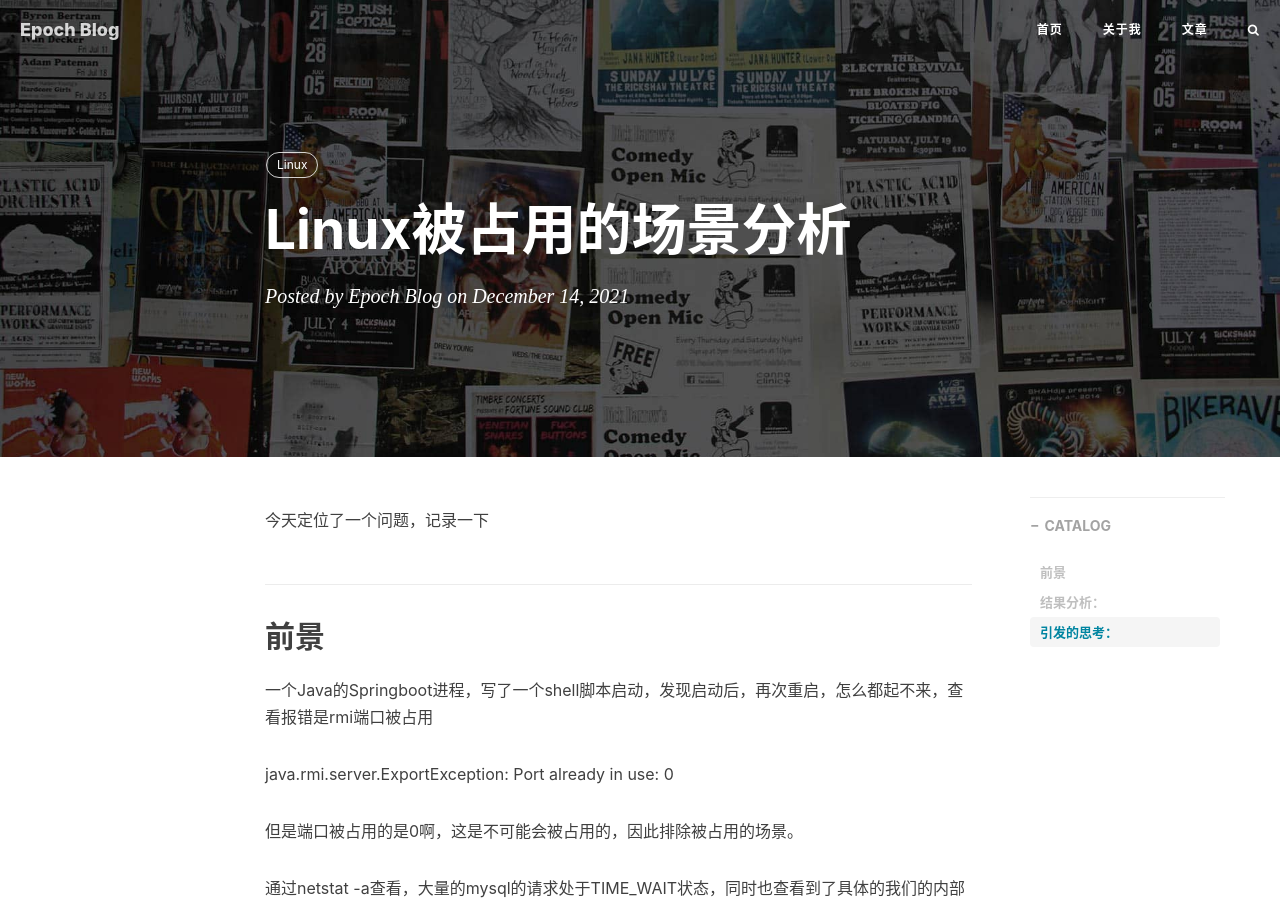
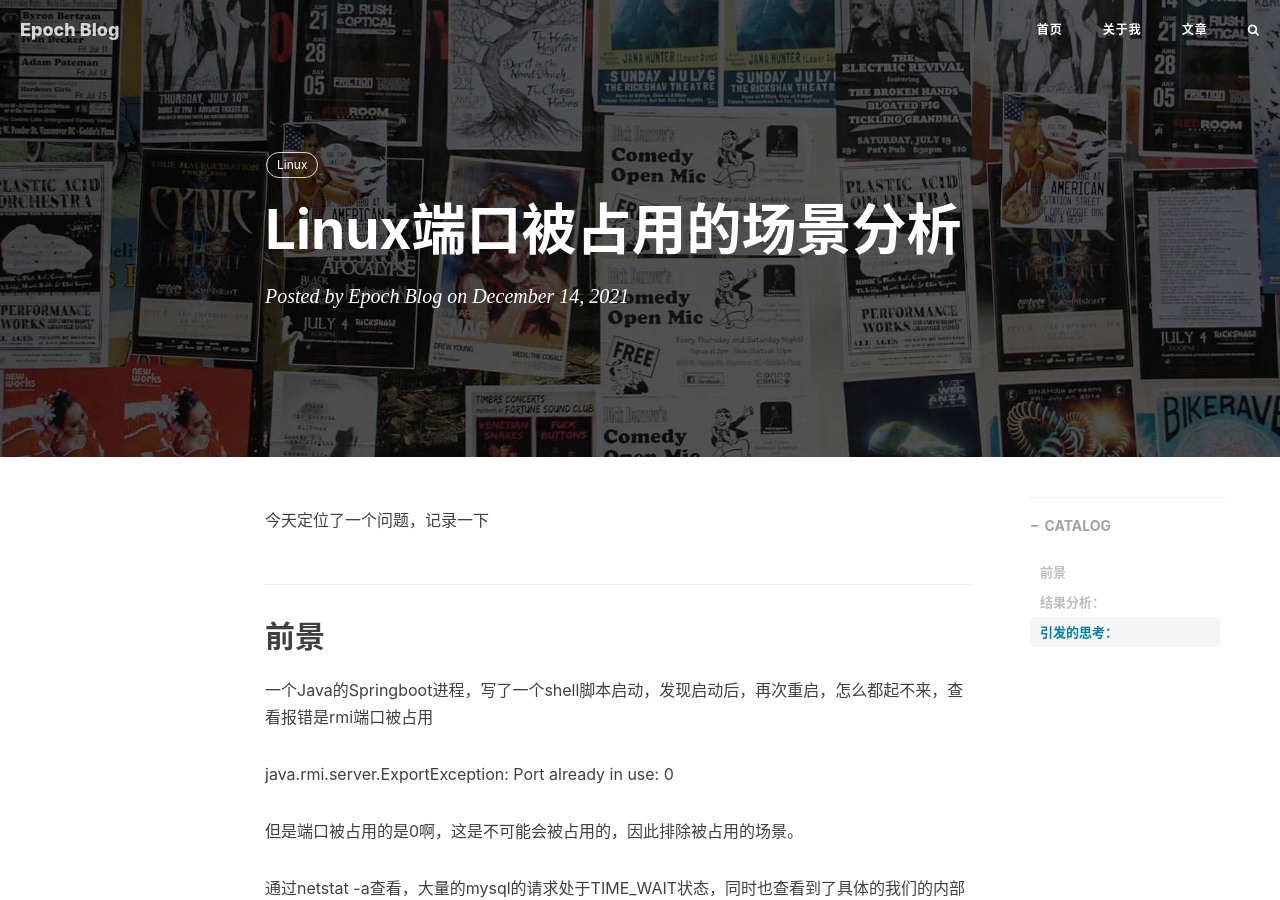
Before and after one commit to zhangqinglei1/zhangqinglei1.github.io, a Jekyll site: the page built from _posts/2021-12-14-Linux端口被占用的场景分析.md, in a window 1280 px wide and 900 px high. Built offline with Jekyll 4.4.1, drawn with Linux system fonts in a browser that asks for light colours; nearby versions of some CDN libraries; comment, search, counter and statistics services are not loaded.

Commit message:
修改名称

```diff
--- a/_posts/2021-12-14-Linux被占用的场景分析.md
+++ b/_posts/2021-12-14-Linux端口被占用的场景分析.md
@@ -1,10 +1,10 @@
 ---
 layout: post
-title:  "Linux被占用的场景分析"
+title:  "Linux端口被占用的场景分析"
 date:   2021-12-14 22:00:00
 categories: Linux
 tags: Linux
-excerpt: Linux被占用的场景分析
+excerpt: Linux端口被占用的场景分析
 mathjax: true
 
 ---
```
